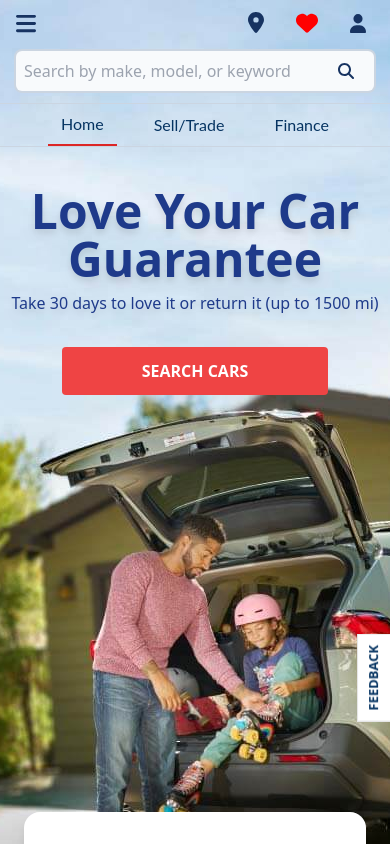
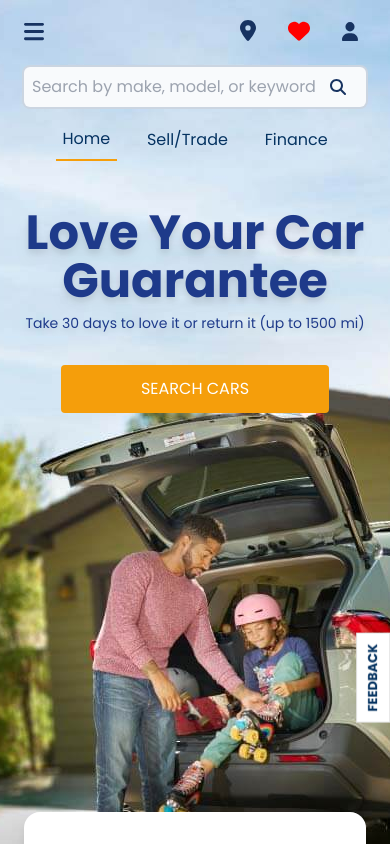
Before and after one commit to 5F8575tree/landing-page-next, a Next.js app: page / in a window 390 px wide. Shown: the top 844 px of the page. Built offline with nearby package versions, Linux system fonts and the light colour scheme.

Commit message:
switch button and highlight color to amber-500

```diff
--- a/src/components/BudgetSearch/BudgetSearch.jsx
+++ b/src/components/BudgetSearch/BudgetSearch.jsx
@@ -156,7 +156,7 @@ const BudgetSearch = () => {
               </div>
               <a
                 href="#"
-                className="bg-red-500 px-16 py-3 rounded uppercase text-white font-bold hover:cursor-pointer hover-bg-red-400"
+                className="bg-amber-500 px-16 py-3 rounded uppercase text-white hover:cursor-pointer hover-bg-amber-400"
               >
                 Get Pre-Qualified
               </a>
--- a/src/components/Button.jsx
+++ b/src/components/Button.jsx
@@ -1,7 +1,7 @@
 const Button = () => {
   return (
     <div className="flex justify-center">
-      <button className="text-center text-white font-bold bg-red-500 hover:bg-red-400 py-3 px-20 rounded mt-8 sm:drop-shadow-lg">
+      <button className="text-center text-white bg-amber-500 hover:bg-amber-400 py-3 px-20 rounded mt-8 sm:drop-shadow-lg">
         SEARCH CARS
       </button>
     </div>
--- a/src/components/Hero/Hero.jsx
+++ b/src/components/Hero/Hero.jsx
@@ -31,7 +31,7 @@ const Hero = () => {
 
   return (
     <div
-      className={`w-screen h-screen xl:px-48 lg:px-16 md:px-8 sm:px-4 ${
+      className={`w-screen h-screen xl:px-48 lg:px-16 md:px-8 sm:px-4 px-2 pt-2 ${
         menuIsOpen ? "overlay-active" : ""
       }`}
       id="hero-image"
@@ -47,7 +47,7 @@ const Hero = () => {
       )}
       <Searchbar />
       {isSmallScreen ? <PostSearchMenuMobile /> : <div></div>}
-      <div className="h-4/6 flex flex-col md:items-start md:justify-center sm:justify-start mt-10">
+      <div className="h-4/6 flex flex-col md:items-start md:justify-center sm:justify-start mt-12">
         <h2
           className="
           font-bold
@@ -64,7 +64,7 @@ const Hero = () => {
           Love Your Car <br />
           Guarantee
         </h2>
-        <h4 className="text-center pt-2 md:text-xl md:text-white text-base text-blue-900 drop-shadow-lg">
+        <h4 className="text-center pt-2 md:text-xl md:text-white text-sm text-blue-900 drop-shadow-lg">
           Take 30 days to love it or return it (up to 1500 mi)
         </h4>
         <Button />
--- a/src/components/Hero/PostSearchMenuMobile.jsx
+++ b/src/components/Hero/PostSearchMenuMobile.jsx
@@ -1,14 +1,14 @@
 const PostSearchMenuMobile = () => {
   return (
-    <section className="border-b border-t border-slate-300 mt-3">
+    <section className="mt-3">
       <ul className="flex blue-text justify-center items-center">
-        <li className="flex-grow border-b-2 border-red-600 text-center py-2 mx-3 ml-12">
+        <li className="flex-grow border-b-2 border-amber-500 text-center py-2 mx-3 ml-12">
           Home
         </li>
-        <li className="flex-grow hover:border-b-2 border-red-600 text-center py-2 mx-3">
+        <li className="flex-grow hover:border-b-2 border-amber-500 text-center py-2 mx-3">
           Sell/Trade
         </li>
-        <li className="flex-grow hover:border-b-2 border-red-600 text-center py-2 mx-3 mr-12">
+        <li className="flex-grow hover:border-b-2 border-amber-500 text-center py-2 mx-3 mr-12">
           Finance
         </li>
       </ul>
--- a/src/components/Hero/Searchbar.jsx
+++ b/src/components/Hero/Searchbar.jsx
@@ -2,7 +2,7 @@ import Image from "next/image";
 
 const Searchbar = () => {
   return (
-    <section className="searchbar flex justify-center md:mt-6 mt-4 px-4 sm:px-0">
+    <section className="searchbar flex justify-center md:mt-6 mt-4 px-4 sm:px-0 pt-2">
       <form action="" className="w-full">
         <div className="relative flex items-center">
           <input
--- a/src/components/ReasonToBelieve/InnerContent.jsx
+++ b/src/components/ReasonToBelieve/InnerContent.jsx
@@ -75,7 +75,7 @@ const InnerContent = () => {
       </ul>
       <a
         href="#"
-        className="bg-red-500 px-20 py-3 uppercase rounded text-white"
+        className="bg-amber-500 hover:bg-amber-400 px-20 py-3 uppercase rounded text-white"
       >
         shop all cars
       </a>
--- a/src/styles/globals.css
+++ b/src/styles/globals.css
@@ -1,13 +1,20 @@
+@import url("https://fonts.googleapis.com/css2?family=Poppins:wght@100;200;300;400;500;600;700;800&display=swap");
+
 @tailwind base;
 @tailwind components;
 @tailwind utilities;
 
-@import url("https://fonts.googleapis.com/css2?family=Lato:wght@300;400;700&display=swap");
+
+@layer base {
+  html {
+    font-family: Poppins, system-ui, sans-serif;
+  }
+}
 
 :root {
   background-color: #ffffff;
   --blue-color: rgb(5, 51, 97);
-  --font: "Lato", sans-serif;
+  --font: "Poppins", serif;
 }
 
 .blue-text {
--- a/tailwind.config.js
+++ b/tailwind.config.js
@@ -1,18 +1,16 @@
 /** @type {import('tailwindcss').Config} */
 module.exports = {
   content: [
-    './src/pages/**/*.{js,ts,jsx,tsx,mdx}',
-    './src/components/**/*.{js,ts,jsx,tsx,mdx}',
-    './src/app/**/*.{js,ts,jsx,tsx,mdx}',
+    "./src/pages/**/*.{js,ts,jsx,tsx,mdx}",
+    "./src/components/**/*.{js,ts,jsx,tsx,mdx}",
+    "./src/app/**/*.{js,ts,jsx,tsx,mdx}",
   ],
   theme: {
     extend: {
-      backgroundImage: {
-        'gradient-radial': 'radial-gradient(var(--tw-gradient-stops))',
-        'gradient-conic':
-          'conic-gradient(from 180deg at 50% 50%, var(--tw-gradient-stops))',
+      fontFamily: {
+        body: ["Poppins", "sans-serif"],
       },
-    },
+    }
   },
   plugins: [],
-}
+};
```
